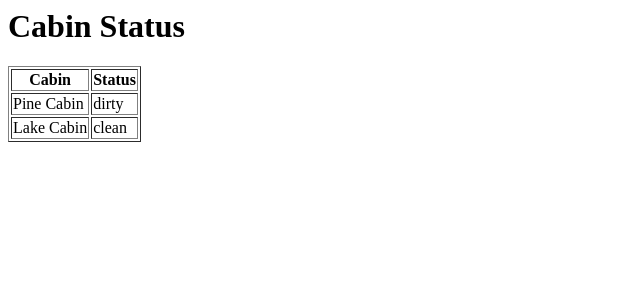
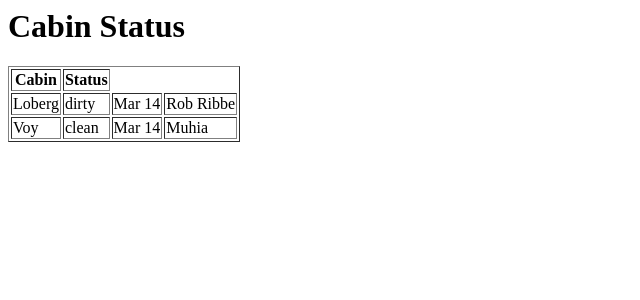
Before and after one commit to MarinoLizzy/HoneyRock, a FastAPI app: page / in a window 1280 px wide. Shown: the top 300 px of the page, without its empty margins (0-640 px from the left). Run offline with FastAPI, Linux system fonts and the light colour scheme.

Commit message:
add next guests

```diff
--- a/main.py
+++ b/main.py
@@ -5,8 +5,8 @@ app = FastAPI()
 templates = Jinja2Templates(directory="templates")
 
 cabins = [
-    {"name": "Pine Cabin", "status": "dirty"},
-    {"name": "Lake Cabin", "status": "clean"},
+    {"name": "Loberg", "status": "dirty", "next_arrival": "Mar 14", "next_guest": "Rob Ribbe"},
+    {"name": "Voy", "status": "clean", "next_arrival": "Mar 14", "next_guest": "Muhia"},
 ]
 
 @app.get("/")
@@ -15,3 +15,9 @@ def home(request: Request):
         "index.html",
         {"request": request, "cabins": cabins}
     )
+
+@app.post("/update/{cabin}")
+def update_status(cabin: str, status: str):
+    for c in cabins:
+        if c["name"] == cabin:
+            c["status"] = status
--- a/templates/index.html
+++ b/templates/index.html
@@ -1,6 +1,6 @@
 <html>
 <head>
-    <title>Cabin Status</title>
+    <title>Guest Services</title>
 </head>
 
 <body>
@@ -16,6 +16,8 @@
 <tr>
 <td>{{ cabin.name }}</td>
 <td>{{ cabin.status }}</td>
+<td>{{ cabin.next_arrival }}</td>
+<td>{{ cabin.next_guest }}</td>
 </tr>
 {% endfor %}
 
```
